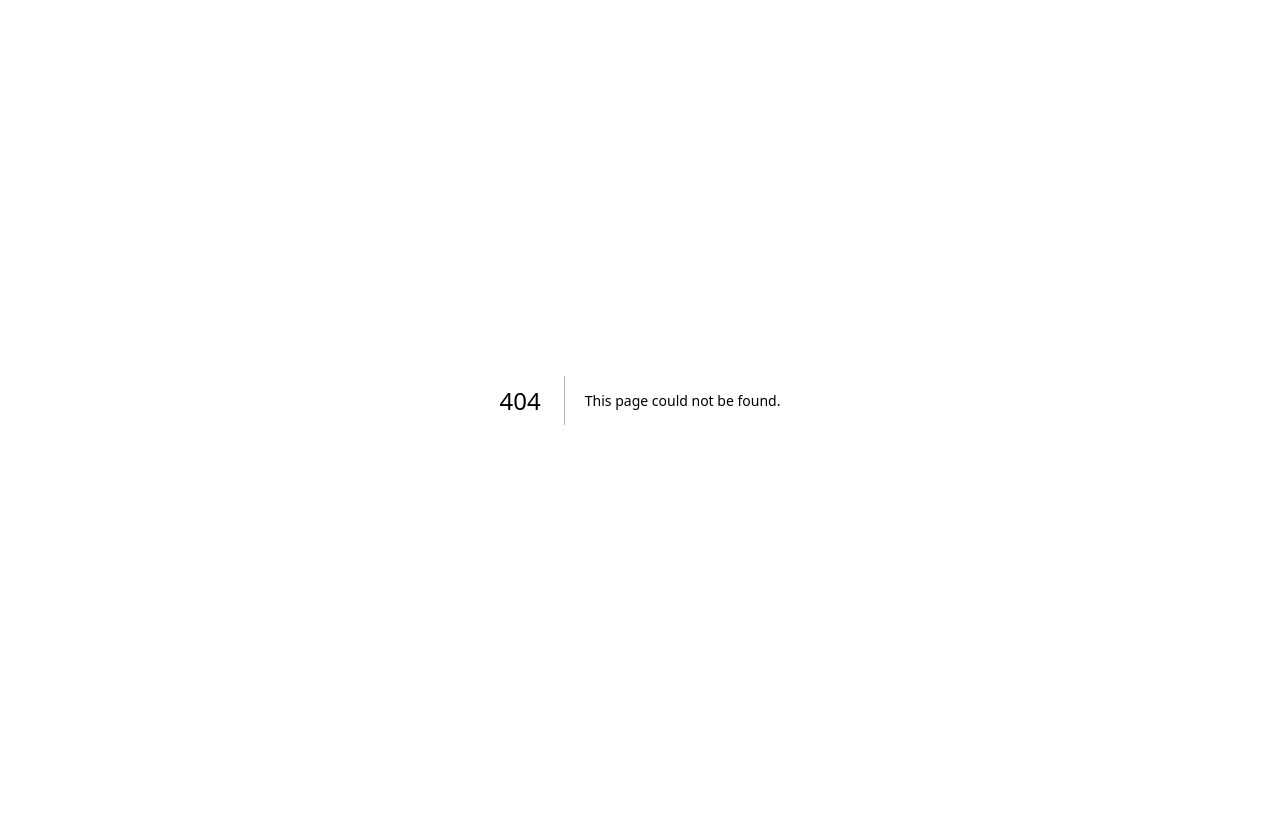
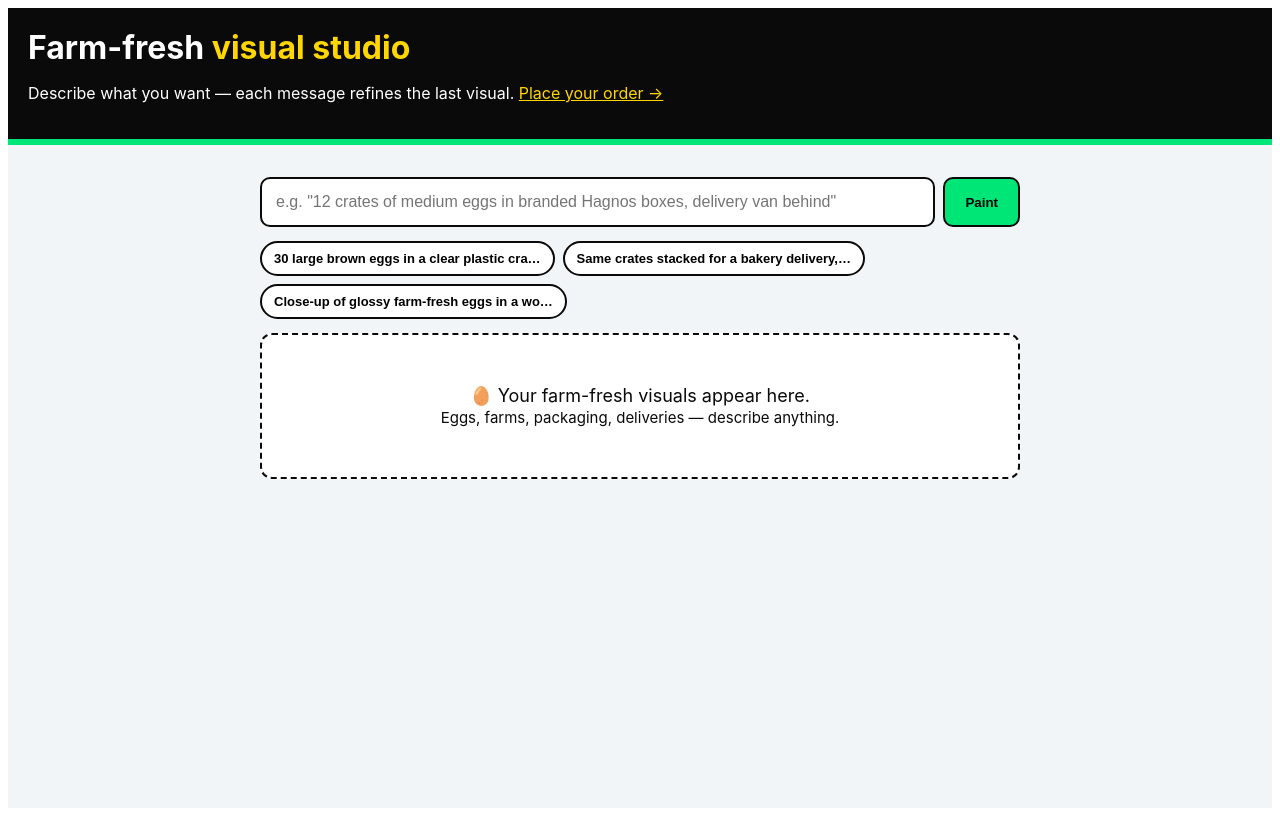
Before and after one commit to DanWealth/HAGNOS-EGGS-OPENCODE-, a Next.js app in the folder app/: page /visuals in a window 1280 px wide. Before the commit this address had no page. Built offline with nearby package versions, Linux system fonts and the light colour scheme.

Commit message:
Visual studio: Gemini iterative visuals, ready-mode until key set

```diff
--- /dev/null
+++ b/app/lib/gemini.js
@@ -0,0 +1,29 @@
+import { GoogleGenerativeAI } from "@google/generative-ai";
+
+// Farm-fresh visual studio (PRD visual experience). Uses Gemini image
+// generation + editing. Activates when GEMINI_API_KEY is set server-side.
+// Key must NEVER be pasted in chat or committed — local app/.env only.
+const MODEL = "gemini-2.0-flash-preview-image-generation";
+
+export function geminiReady() {
+  return !!process.env.GEMINI_API_KEY;
+}
+
+function client() {
+  return new GoogleGenerativeAI(process.env.GEMINI_API_KEY).getGenerativeModel({ model: MODEL });
+}
+
+// prompt: what the customer described. prior: { base64, mimeType } of the
+// previous version for continuous editing (undefined = fresh visual).
+export async function makeVisual(prompt, prior) {
+  const parts = [];
+  if (prior?.base64) parts.push({ inlineData: { data: prior.base64, mimeType: prior.mimeType || "image/png" } });
+  parts.push({ text: `Farm-fresh egg marketplace visual, bright daylight, appetizing and clean. Customer request: ${prompt}` });
+  const res = await client().generateContent({ contents: [{ role: "user", parts }] });
+  const out = res.response.candidates?.[0]?.content?.parts || [];
+  for (const p of out) {
+    if (p.inlineData?.data) return { base64: p.inlineData.data, mimeType: p.inlineData.mimeType || "image/png" };
+  }
+  const text = out.map((p) => p.text || "").join(" ").slice(0, 500);
+  return { note: text || "No image returned — try a more visual description." };
+}
--- a/app/package.json
+++ b/app/package.json
@@ -10,6 +10,7 @@
   "dependencies": {
     "@aws-sdk/client-s3": "3.600.0",
     "@aws-sdk/s3-request-presigner": "3.600.0",
+    "@google/generative-ai": "^0.24.1",
     "better-auth": "1.2.12",
     "next": "14.2.5",
     "pg": "^8.12.0",
--- /dev/null
+++ b/app/pages/api/visuals.js
@@ -0,0 +1,18 @@
+import { geminiReady, makeVisual } from "../../lib/gemini";
+
+// POST /api/visuals { prompt, prior?: { base64, mimeType } }
+// Iterative: pass the last visual back as `prior` to refine it.
+export default async function handler(req, res) {
+  if (req.method !== "POST") return res.status(405).end();
+  const { prompt, prior } = req.body || {};
+  if (!prompt || String(prompt).length < 3) return res.status(400).json({ error: "describe what you want first" });
+  if (!geminiReady()) {
+    return res.status(200).json({ configured: false, message: "Add GEMINI_API_KEY to app/.env (never share it) to turn visuals on." });
+  }
+  try {
+    const out = await makeVisual(String(prompt).slice(0, 500), prior);
+    res.status(200).json({ configured: true, ...out });
+  } catch (e) {
+    res.status(502).json({ error: "visual-failed", message: String(e.message || e).slice(0, 200) });
+  }
+}
--- a/app/pages/index.js
+++ b/app/pages/index.js
@@ -15,7 +15,7 @@ export default function Landing() {
           <h1 style={{ fontSize: 44, margin: "16px 0 8px" }}>Fresh eggs for your business.<br />Locked prices. <span style={{ background: C.sun, padding: "0 10px", border: `2px solid ${C.ink}`, borderRadius: 8 }}>Tuesday delivery.</span></h1>
           <p style={{ fontSize: 19, maxWidth: 620, margin: "0 auto" }}>Bakeries, supermarkets, hotels and neighborhood hubs order on Monday — we aggregate demand, buy straight from the farm, and roll any savings into your wallet.</p>
           <a href="/order" style={{ display: "inline-block", marginTop: 20, background: C.volt, color: C.ink, fontWeight: 900, fontSize: 20, padding: "16px 36px", borderRadius: 12, textDecoration: "none", border: `2px solid ${C.ink}`, boxShadow: `4px 4px 0 ${C.ink}` }}>Place your order →</a>
-          <p><small>Minimum 10 crates • Closes Monday 11:59 PM</small></p>
+          <p><small>Minimum 10 crates • Closes Monday 11:59 PM • <a href="/visuals">See it fresh in the visual studio</a></small></p>
         </div>
 
         <div style={{ display: "grid", gridTemplateColumns: "repeat(auto-fit,minmax(200px,1fr))", gap: 12 }}>
--- /dev/null
+++ b/app/pages/visuals.js
@@ -0,0 +1,68 @@
+import { useState } from "react";
+import { theme as C } from "../lib/theme";
+
+const IDEAS = [
+  "30 large brown eggs in a clear plastic crate, farm sunrise behind",
+  "Same crates stacked for a bakery delivery, kraft boxes beside them",
+  "Close-up of glossy farm-fresh eggs in a woven basket on wood",
+];
+
+export default function Visuals() {
+  const [prompt, setPrompt] = useState("");
+  const [shots, setShots] = useState([]);
+  const [busy, setBusy] = useState(false);
+  const [msg, setMsg] = useState("");
+
+  async function send(text) {
+    const p = (text ?? prompt).trim();
+    if (!p || busy) return;
+    setBusy(true);
+    setMsg("Painting…");
+    try {
+      const prior = shots.length ? { base64: shots[shots.length - 1].base64, mimeType: shots[shots.length - 1].mimeType } : undefined;
+      const r = await fetch("/api/visuals", { method: "POST", headers: { "Content-Type": "application/json" }, body: JSON.stringify({ prompt: p, prior }) });
+      const j = await r.json();
+      if (j.base64) {
+        setShots((s) => [...s, { base64: j.base64, mimeType: j.mimeType, prompt: p }]);
+        setMsg(`Version ${shots.length + 1} — describe a change to refine it.`);
+        setPrompt("");
+      } else setMsg(j.message || j.note || j.error || "Try again.");
+    } catch {
+      setMsg("Could not reach the studio. Is the app running?");
+    }
+    setBusy(false);
+  }
+
+  const input = { flex: 1, padding: 14, borderRadius: 10, border: `2px solid ${C.ink}`, fontSize: 16 };
+  return (
+    <div style={{ fontFamily: "Inter, system-ui", background: C.mist, minHeight: "100vh", color: C.ink }}>
+      <div style={{ background: C.ink, color: "#fff", padding: 20, borderBottom: `6px solid ${C.volt}` }}>
+        <h1 style={{ margin: 0 }}>Farm-fresh <span style={{ color: C.sun }}>visual studio</span></h1>
+        <p>Describe what you want — each message refines the last visual. <a style={{ color: C.sun }} href="/order">Place your order →</a></p>
+      </div>
+      <div style={{ maxWidth: 760, margin: "20px auto", padding: 12, display: "grid", gap: 14 }}>
+        <div style={{ display: "flex", gap: 8 }}>
+          <input style={input} value={prompt} onChange={(e) => setPrompt(e.target.value)}
+            onKeyDown={(e) => e.key === "Enter" && send()}
+            placeholder='e.g. "12 crates of medium eggs in branded Hagnos boxes, delivery van behind"' />
+          <button disabled={busy} onClick={() => send()} style={{ padding: "14px 20px", fontWeight: 900, borderRadius: 10, border: `2px solid ${C.ink}`, background: busy ? "#999" : C.volt }}>Paint</button>
+        </div>
+        <div style={{ display: "flex", gap: 8, flexWrap: "wrap" }}>
+          {IDEAS.map((t) => (<button key={t} onClick={() => send(t)} style={{ padding: "8px 12px", borderRadius: 20, border: `2px solid ${C.ink}`, background: "#fff", fontWeight: 700, fontSize: 13 }}>{t.slice(0, 42)}…</button>))}
+        </div>
+        {msg && <p><b>{msg}</b></p>}
+        {[...shots].reverse().map((s, i) => (
+          <div key={shots.length - i} style={{ background: "#fff", border: `2px solid ${C.ink}`, borderRadius: 12, overflow: "hidden", boxShadow: `4px 4px 0 ${C.ink}` }}>
+            <img src={`data:${s.mimeType};base64,${s.base64}`} alt={s.prompt} style={{ width: "100%", display: "block" }} />
+            <p style={{ padding: "8px 14px", margin: 0 }}><small><b>v{shots.length - i}</b> — {s.prompt}</small></p>
+          </div>
+        ))}
+        {shots.length === 0 && (
+          <div style={{ background: "#fff", border: `2px dashed ${C.ink}`, borderRadius: 12, padding: 32, textAlign: "center" }}>
+            <p style={{ fontSize: 18 }}>🥚 Your farm-fresh visuals appear here.<br /><small>Eggs, farms, packaging, deliveries — describe anything.</small></p>
+          </div>
+        )}
+      </div>
+    </div>
+  );
+}
```
Also changed, not shown: 1 other file (tests, documents, lock files or other folders).
